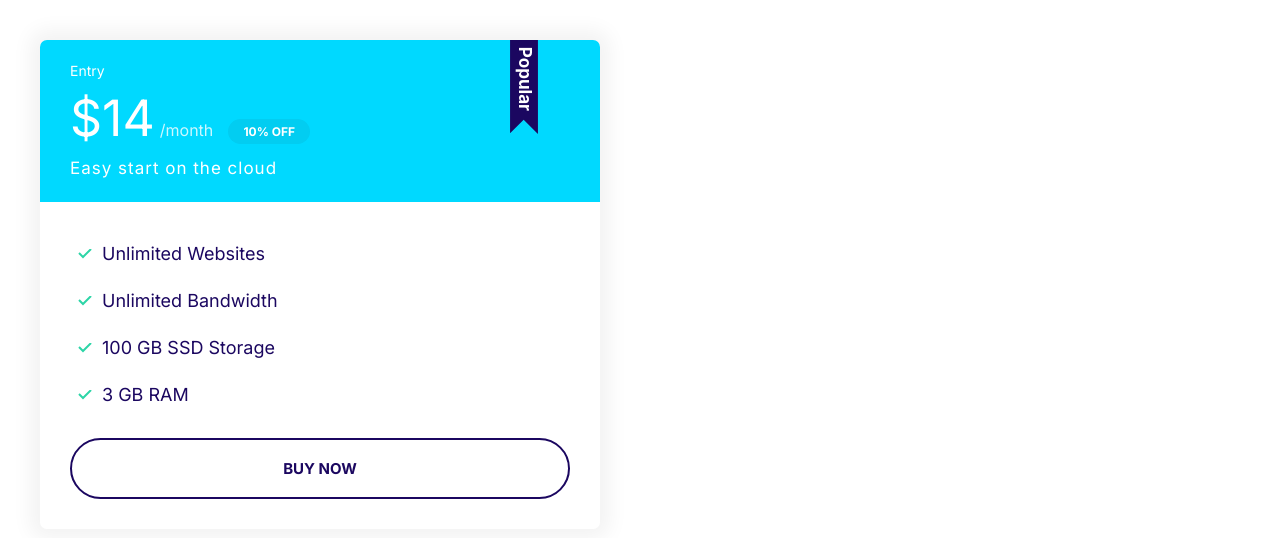
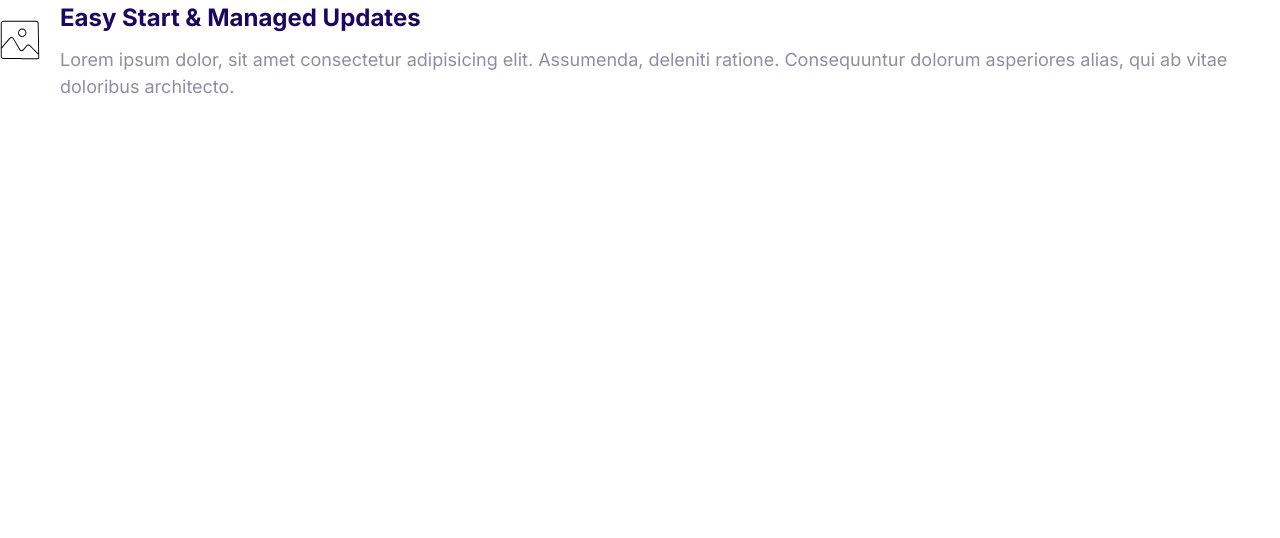
Before and after one commit to codewithezequiel/zeke-project, a plain HTML site: page index.html in a window 1280 px wide. Drawn offline with Linux system fonts and the light colour scheme.

Commit message:
Structured media object with media content.

```diff
--- a/css/styles.css
+++ b/css/styles.css
@@ -375,3 +375,22 @@ a {
     font-size: 1.7rem;
   }
 }
+
+/* Media */
+
+.media {
+  display: flex;
+}
+
+.media__title {
+  margin-top: 0;
+
+}
+
+.media__body {
+  margin: 0 2rem;
+}
+
+.media__image {
+  margin-top: 2rem;
+}
--- a/index.html
+++ b/index.html
@@ -15,26 +15,19 @@
     <title>Website Moshify Practice</title>
   </head>
   <body>
-    <div style="width: 50%; padding: 4rem">
-      <div class="plan plan--popular">
-        <div class="card card--secondary">
-          <header class="card__header">
-            <h3 class="plan__name">Entry</h3>
-            <span class="plan__price">$14</span>
-            <span class="plan__billing-cycle">/month</span>
-            <span class="badge badge--secondary badge--small">10% OFF</span>
-            <span class="plan__description">Easy start on the cloud</span>
-          </header>
-          <div class="card__body">
-            <ul class="list list--tick">
-              <li class="list__item">Unlimited Websites</li>
-              <li class="list__item">Unlimited Bandwidth</li>
-              <li class="list__item">100 GB SSD Storage</li>
-              <li class="list__item">3 GB RAM</li>
-            </ul>
-            <button class="btn btn--outline btn--block">Buy Now</button>
-          </div>
-        </div>
+    <div class="media">
+      <div class="media__image">
+        <svg class="icon icon--primary">
+          <use xlink:href="images/sprite.svg#snap"></use>
+        </svg>
+      </div>
+      <div class="media__body">
+        <h3 class="media__title">Easy Start & Managed Updates</h3>
+        <p>
+          Lorem ipsum dolor, sit amet consectetur adipisicing elit. Assumenda,
+          deleniti ratione. Consequuntur dolorum asperiores alias, qui ab vitae
+          doloribus architecto.
+        </p>
       </div>
     </div>
   </body>
```
